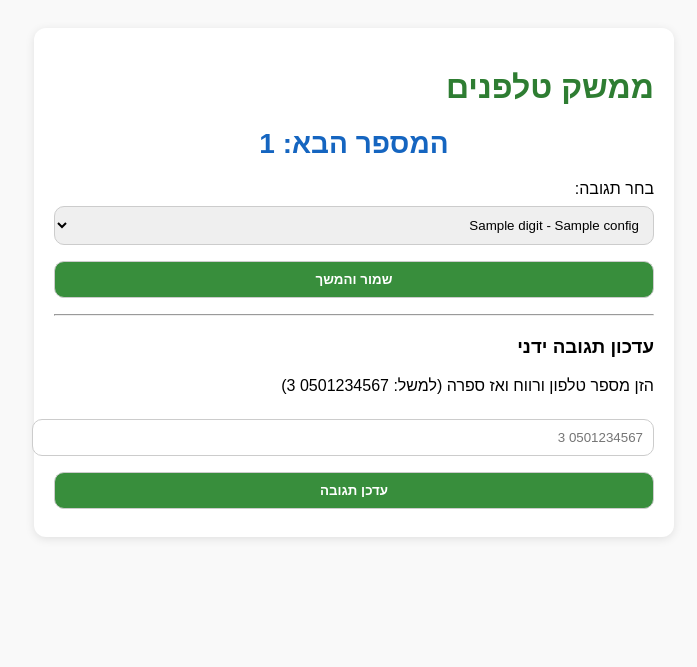
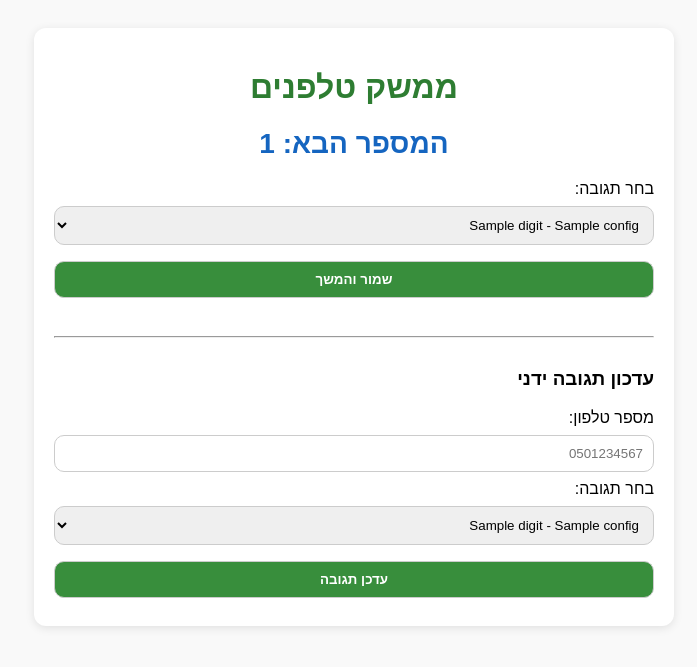
Before and after one commit to uriya222972/sms-auto-bot, a Flask app: template templates/telephony.html in a window 1280 px wide. Shown: the top 667 px of the page, without its empty margins (286-983 px from the left). Run offline with Flask 3, Linux system fonts and the light colour scheme; the template is opened without the code that fills it: most values are stand-ins (such as "Sample title", 1, 10 or a date in 2020).

Commit message:
Update telephony.html

```diff
--- a/templates/telephony.html
+++ b/templates/telephony.html
@@ -11,7 +11,10 @@
       padding: 20px;
       direction: rtl;
     }
-    h1 { color: #2e7d32; }
+    h1 {
+      color: #2e7d32;
+      text-align: center;
+    }
     .box {
       background: white;
       padding: 20px;
@@ -36,6 +39,7 @@
       margin: 8px 0;
       border-radius: 10px;
       border: 1px solid #ccc;
+      box-sizing: border-box;
     }
     input[type="submit"] {
       background: #388e3c;
@@ -54,6 +58,9 @@
       text-align: center;
       color: #004d40;
       font-weight: bold;
+    }
+    hr {
+      margin: 30px 0;
     }
   </style>
 </head>
@@ -87,8 +94,14 @@
 
     <form method="post">
       <h3>עדכון תגובה ידני</h3>
-      <p>הזן מספר טלפון ורווח ואז ספרה (למשל: 0501234567 3)</p>
-      <input type="text" name="manual_response" placeholder="0501234567 3">
+      <label for="manual_number">מספר טלפון:</label>
+      <input type="text" name="manual_number" placeholder="0501234567" required>
+      <label for="manual_digit">בחר תגובה:</label>
+      <select name="manual_digit" required>
+        {% for digit, config in response_map.items() %}
+          <option value="{{ digit }}">{{ digit }} - {{ config.label }}</option>
+        {% endfor %}
+      </select>
       <input type="submit" name="mark_manual" value="עדכן תגובה">
     </form>
   </div>
```
